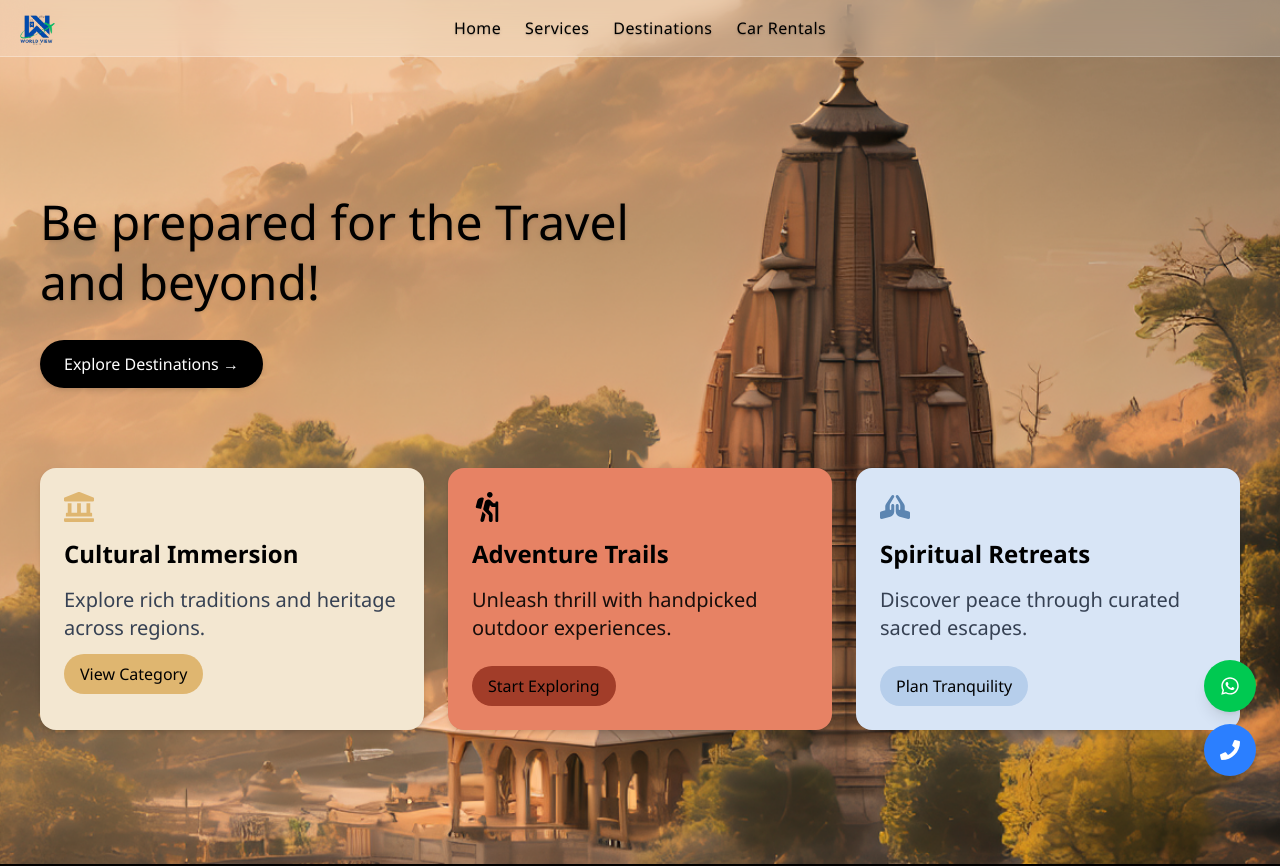
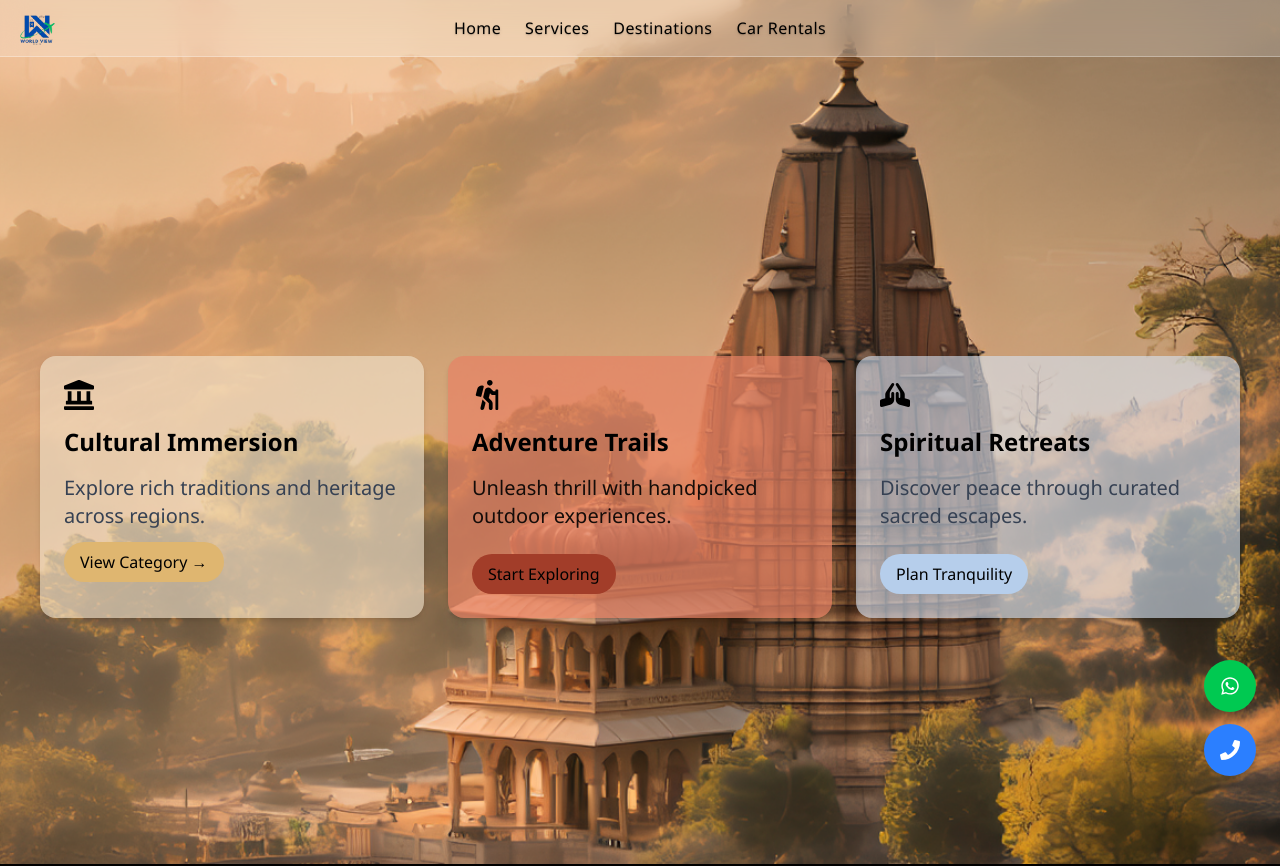
Before and after one commit to ThriberX/worldview, a Next.js app: page / in a window 1280 px wide. Shown: the top 866 px of the page. Built offline with nearby package versions, Linux system fonts and the light colour scheme.

Commit message:
hero section changes

```diff
--- a/app/globals.css
+++ b/app/globals.css
@@ -119,6 +119,12 @@ html {
   }
 }
 
+@media (min-width: 700px) {
+  .hide-above-700 {
+    display: none;
+  }
+}
+
 @media (max-width: 700px) {
   .force-card-width {
     max-width: 200px !important;
--- a/components/layout/navbar.tsx
+++ b/components/layout/navbar.tsx
@@ -10,7 +10,8 @@ export default function Navbar() {
     <nav className="w-full fixed top-0 left-0 z-50 backdrop-blur-md bg-white/20 border-b border-white/30">
       <div className="relative max-w-7xl mx-auto px-4 py-2 flex items-center justify-between">
 
-        <div className="md:ml-0 ml-4">
+        <div className="md:ml-0 ml-4 ">
+
           <Image
             src="/images/logo.png"
             alt="WorldView Logo"
--- a/components/sections/hero-section.tsx
+++ b/components/sections/hero-section.tsx
@@ -17,20 +17,18 @@ export default function HeroSection() {
         {/* Hero Text */}
         <div className="pt-24 md:pt-32 text-left">
           <h1 className="text-black text-2xl md:text-5xl font-medium leading-tight mb-6 drop-shadow">
-            Be prepared for the Travel <br />
-            <span className="block">and beyond!</span>
+             <br />
+            <span className="block"></span>
           </h1>
-          <button    onClick={() => router.push('/cabs') }  className=" z-100 mt-1 px-6 py-3 bg-black text-white rounded-full common-btn-effects hover:bg-white hover:text-black transition">
-            Explore Destinations →
-          </button>
+
         </div>
 
         {/* Cards Section */}
         <div className="mt-20 pb-10">
           <div className="grid grid-cols-1 md:grid-cols-3 gap-6">
             {/* Card 1 */}
-            <div className="bg-[#f3e7d1] rounded-2xl p-6 shadow-md force-card-width">
-              <FaLandmark className="text-3xl  text-[#dfb670] mb-4" />
+            <div className="bg-[rgba(243,231,209,0.6)] rounded-2xl p-6 shadow-md force-card-width hide-below-700">
+              <FaLandmark className="text-3xl  text-black mb-4" />
               <div className="mb-4 md:text-xs lg:text-2xl font-semibold text-black">Cultural Immersion</div>
               <p className="text-gray-700 md:text-xs lg:text-xl hide-below-700 mb-3">
                 Explore rich traditions and heritage across regions.
@@ -39,12 +37,32 @@ export default function HeroSection() {
              onClick={() => router.push('/cabs') }
               className="bg-[#dfb670] text-black font-medium px-4 py-2 rounded-full">
 
-                View Category
+                View Category →
               </button>
             </div>
+            <button
+             onClick={() => router.push('/cabs') }
+              className="bg-[rgba(243,231,209,0.8)] text-black  rounded-full hide-above-700 justify-center flex z-100 gap-4 mt-1 px-6 py-3">
+
+            Cultural Immersion <FaLandmark className="text-xl"  />
+              </button>
+
+              <button
+             onClick={() => router.push('/cabs') }
+              className="bg-[rgba(231,130,100,0.8)] text-black  rounded-full hide-above-700 justify-center flex z-100 gap-4 mt-1 px-6 py-3">
+
+            Adventure Trails <FaHiking className="text-xl"  />
+              </button>
+
+              <button
+             onClick={() => router.push('/cabs') }
+              className="bg-[#b6ceeb] text-black  rounded-full hide-above-700 justify-center flex items-center z-100 gap-4 mt-1 px-6 py-3">
+
+            Spiritual Retreats <FaPrayingHands className="text-xl"  />
+              </button>
 
             {/* Card 2 */}
-            <div className="bg-[#e78264] rounded-2xl p-6 shadow-md text-black force-card-width">
+            <div className="bg-[rgba(231,130,100,0.7)] rounded-2xl p-6 shadow-md text-black force-card-width hide-below-700">
               <FaHiking className="text-3xl text-black mb-4" />
               <div className="mb-4 md:text-xs lg:text-2xl font-semibold">Adventure Trails</div>
               <p className="text-black/90 md:text-xs lg:text-xl hide-below-700 mb-6">
@@ -56,8 +74,8 @@ export default function HeroSection() {
             </div>
 
             {/* Card 3 */}
-            <div className="bg-[#d8e5f6] rounded-2xl p-6 shadow-md force-card-width">
-              <FaPrayingHands className="text-3xl text-[#5c85b1] mb-4" />
+            <div className="bg-[rgba(216,229,246,0.6)] rounded-2xl p-6 shadow-md force-card-width hide-below-700">
+              <FaPrayingHands className="text-3xl text-black mb-4" />
               <div className="mb-4 md:text-xs lg:text-2xl font-semibold text-black">Spiritual Retreats</div>
               <p className="text-gray-700  md:text-xs lg:text-xl hide-below-700 mb-6">
                 Discover peace through curated sacred escapes.
```
